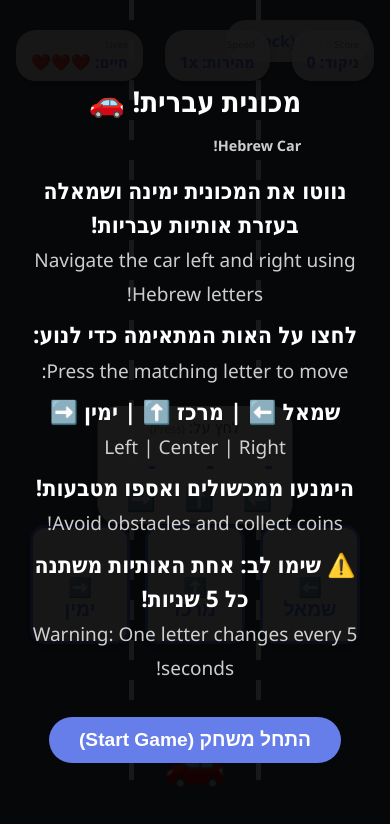
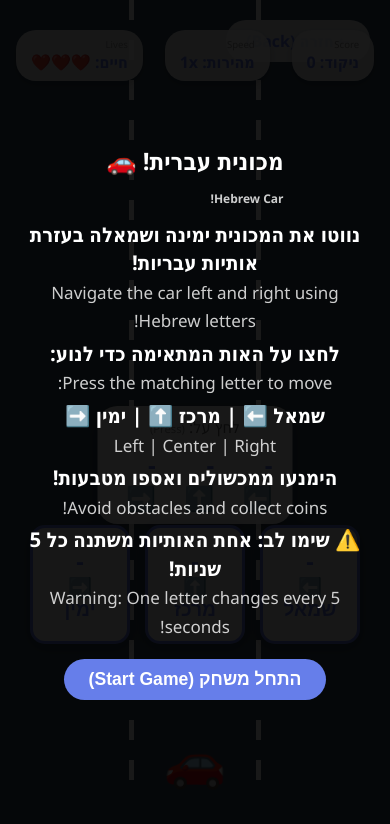
Before and after one commit to rubeecube/hebrew_games, a plain HTML site: page game2-car.html in a window 390 px wide. Drawn offline with Linux system fonts and the light colour scheme.

Commit message:
Make start screens more compact on mobile - reduce font sizes and spacing to fit button

```diff
--- a/game2-car.html
+++ b/game2-car.html
@@ -377,25 +377,29 @@
             }
 
             .start-screen h1 {
-                font-size: 1.8em;
-                margin-bottom: 15px;
+                font-size: 1.5em;
+                margin-bottom: 10px;
             }
 
             .instructions {
-                font-size: 0.95em;
-                line-height: 1.5;
-                margin-bottom: 15px;
+                font-size: 0.85em;
+                line-height: 1.4;
+                margin-bottom: 10px;
                 max-width: 90%;
             }
 
             .instructions p {
-                margin-bottom: 8px;
+                margin-bottom: 5px;
             }
 
             button {
-                font-size: 1.2em;
-                padding: 12px 30px;
-                margin-top: 10px;
+                font-size: 1.1em;
+                padding: 10px 25px;
+                margin-top: 5px;
+            }
+
+            .game-over h1, .start-screen h1 {
+                margin-bottom: 10px;
             }
         }
     </style>
```
Also changed, not shown: game1-runner.html (+13 -9 lines), game3-typing.html (+16 -5 lines).
